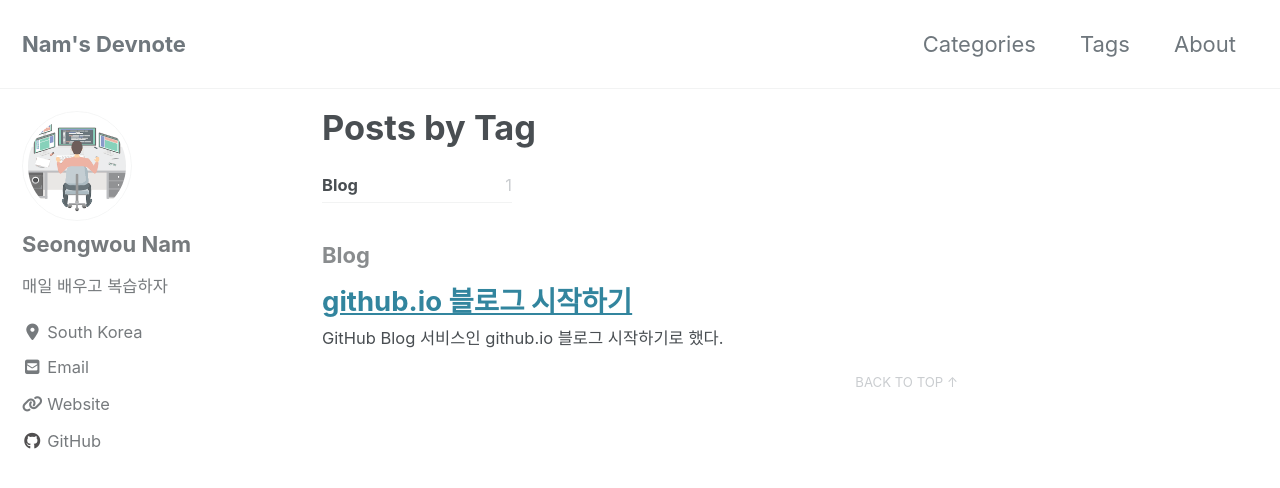
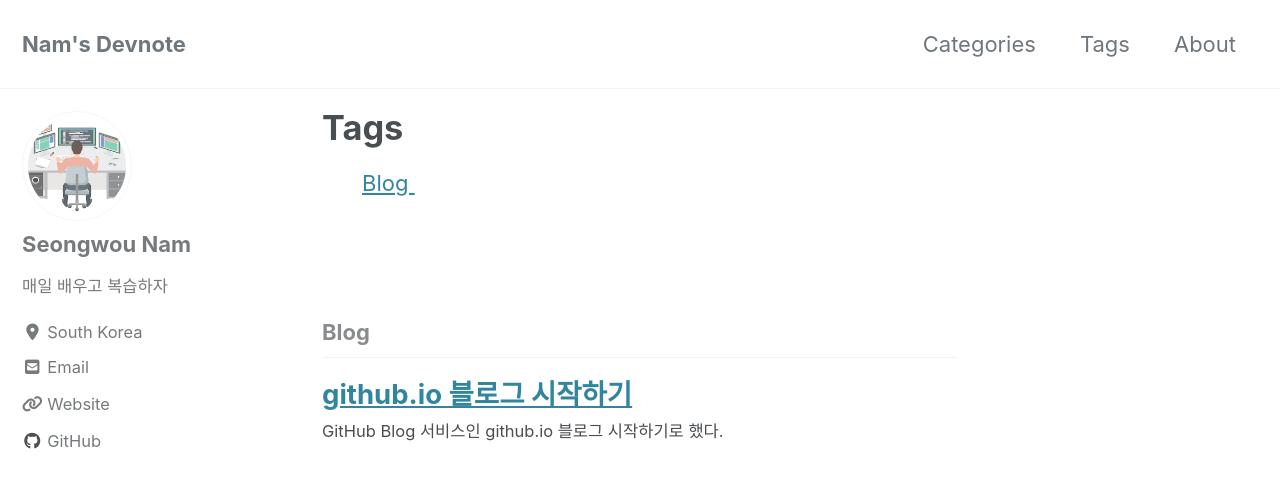
Before and after one commit to Lionhead93/lionhead93.github.io, a Jekyll site: the page built from _pages/tag-archive.md, in a window 1280 px wide and 900 px high. Shown: the top 488 px of the window. Built offline with Jekyll 4.4.1, drawn with Linux system fonts in a browser that asks for light colours; cached includes are drawn as plain includes; nearby versions of some CDN libraries.

```diff
--- a/_config.yml
+++ b/_config.yml
@@ -98,9 +98,9 @@ social:
 
 # Analytics
 analytics:
-  provider: false # false (default), "google", "google-universal", "custom"
+  provider: "google" # false (default), "google", "google-universal", "custom"
   google:
-    tracking_id:
+    tracking_id: UA-154871884-1
     anonymize_ip: # true, false (default)
 
 # Site Author
--- a/_pages/category-archive.md
+++ b/_pages/category-archive.md
@@ -1,5 +1,5 @@
 ---
-title: "Posts by Category"
+title: "Categories"
 layout: categories
 permalink: /categories/
 author_profile: true
--- a/_pages/tag-archive.md
+++ b/_pages/tag-archive.md
@@ -1,6 +1,25 @@
 ---
-title: "Posts by Tag"
+layout: archive
 permalink: /tags/
-layout: tags
+title: "Tags"
 author_profile: true
 ---
+{% include group-by-array collection=site.posts field="tags" %}
+<ul>
+  {% for tag in site.tags %}
+    <span>
+      <a href="#{{ tag | first }}">
+        {{ tag | first }}
+      </a> &nbsp;&nbsp;&nbsp;
+    </span>
+  {% endfor %}
+</ul>
+<br/>
+<br/>
+{% for tag in group_names %}
+  {% assign posts = group_items[forloop.index0] %}
+  <h2 id="{{ tag | slugify }}" class="archive__subtitle">{{ tag }}</h2>
+  {% for post in posts %}
+    {% include archive-single.html %}
+  {% endfor %}
+{% endfor %}
```
